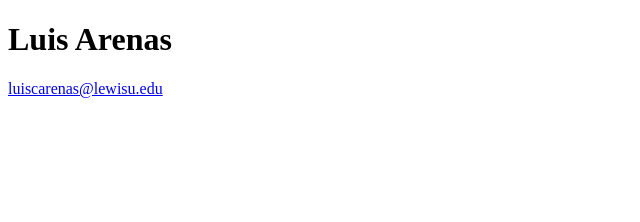
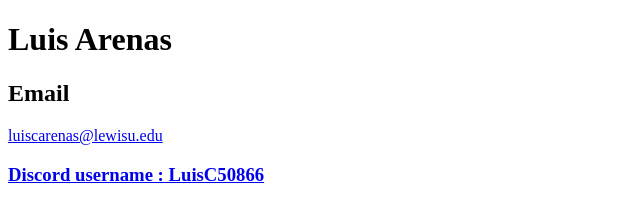
Before and after one commit to LuisC0622/LuisC0622.github.io, a plain HTML site: page index.html in a window 1280 px wide. Shown: the whole page, without its empty margins (0-640 px from the left). Drawn offline with Linux system fonts and the light colour scheme.

Commit message:
Update index.html

```diff
--- a/index.html
+++ b/index.html
@@ -6,7 +6,10 @@
 </head>
 	<title>Luis Arenas</title>
 	<h1>Luis Arenas</h1>
+	<h2>Email</h2>
 	<a href="mailto:luiscarenas@lewisu.edu?">luiscarenas@lewisu.edu
+	<h3>Discord username : LuisC50866</h3>
+
 <body>
 
 
```
